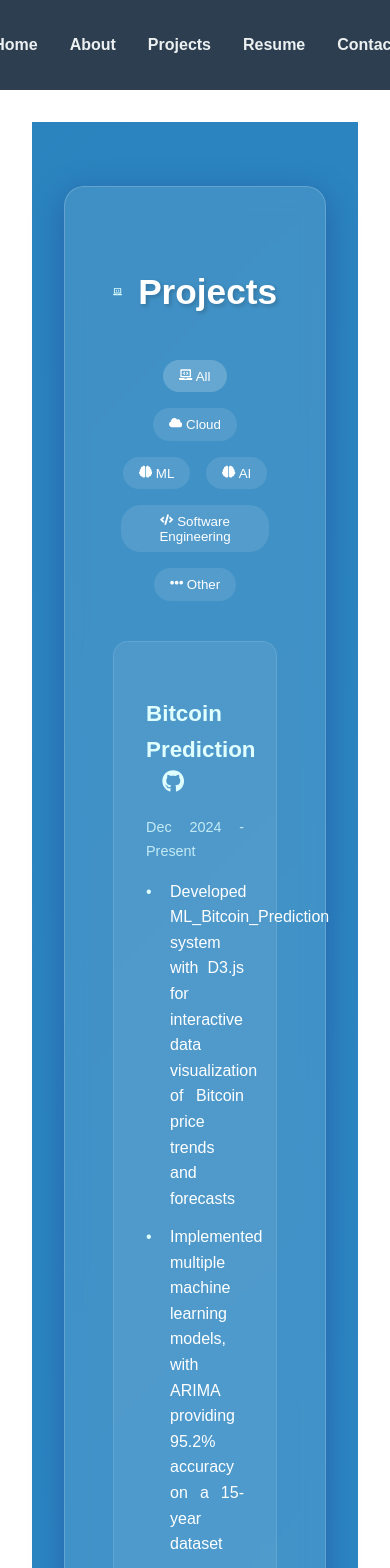
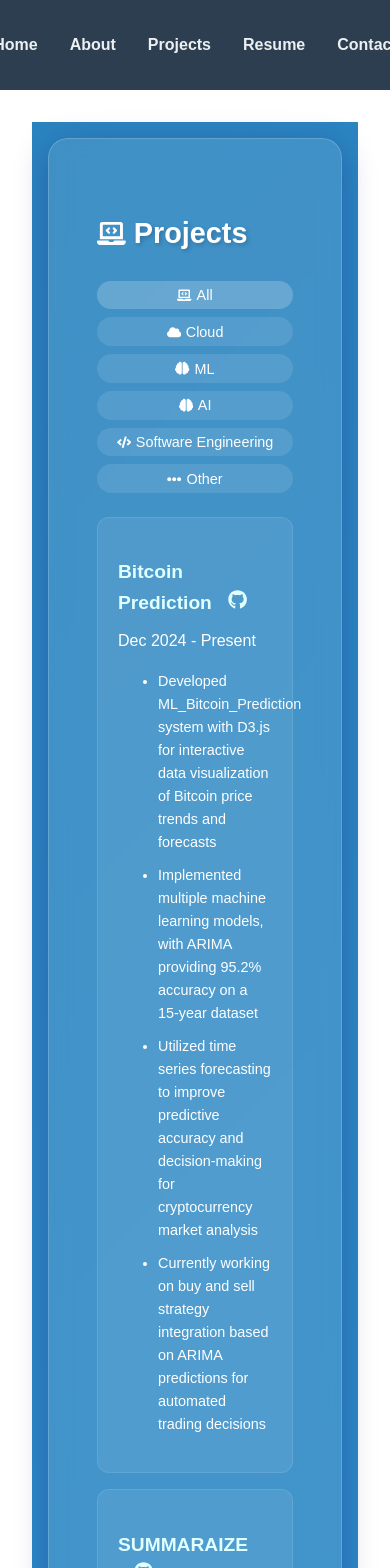
Before and after one commit to SuhasPalani/React_Portfolio, a React (Create React App) app: page /projects in a window 390 px wide. Shown: the top 1568 px of the page. Built offline with nearby package versions, Linux system fonts and the light colour scheme.

Commit message:
responsive fixed

```diff
--- a/src/components/Home.js
+++ b/src/components/Home.js
@@ -1,6 +1,6 @@
 import React, { useState, useEffect, useCallback, useMemo } from "react";
 import { Link } from "react-router-dom";
-import styled, { keyframes } from "styled-components";
+import styled, { keyframes} from "styled-components";
 import { FaGithub, FaLinkedin, FaTwitter } from "react-icons/fa";
 
 const gradientAnimation = keyframes`
@@ -20,17 +20,22 @@
   align-items: center;
   justify-content: center;
   min-height: 100vh;
-  padding: 2rem;
+  padding: 1rem;
   background: linear-gradient(-45deg, #00BFFF, #1E90FF, #4169E1, #0000FF);
   background-size: 400% 400%;
   animation: ${gradientAnimation} 15s ease infinite;
   color: #FFFFFF;
   overflow: hidden;
   position: relative;
+
+  @media (min-width: 768px) {
+    padding: 2rem;
+  }
 `;
 
 const ContentWrapper = styled.div`
-  max-width: 800px;
+  max-width: 100%;
+  width: 100%;
   text-align: center;
   display: flex;
   flex-direction: column;
@@ -39,67 +44,98 @@
   z-index: 10;
   backdrop-filter: blur(5px);
   background: rgba(255, 255, 255, 0.1);
-  padding: 3rem;
+  padding: 1.5rem;
   border-radius: 20px;
   box-shadow: 0 15px 35px rgba(0, 0, 0, 0.2);
+
+  @media (min-width: 768px) {
+    max-width: 800px;
+    padding: 3rem;
+  }
 `;
 
 const Title = styled.h1`
   font-family: "Montserrat", sans-serif;
-  font-size: 4.5rem;
-  margin-bottom: 1rem;
+  font-size: 2.5rem;
+  margin-bottom: 0.5rem;
   text-shadow: 3px 3px 6px rgba(0, 0, 0, 0.4);
   background: linear-gradient(45deg, #FF4500, #FFD700);
   -webkit-background-clip: text;
   color: transparent;
   position: relative;
   z-index: 2;
+
+  @media (min-width: 768px) {
+    font-size: 4.5rem;
+    margin-bottom: 1rem;
+  }
 `;
 
 const Subtitle = styled.h2`
   font-family: "Roboto Mono", monospace;
-  font-size: 2.2rem;
-  margin-bottom: 1.5rem;
+  font-size: 1.5rem;
+  margin-bottom: 1rem;
   color: #FFFFFF;
   position: relative;
   z-index: 2;
+
+  @media (min-width: 768px) {
+    font-size: 2.2rem;
+    margin-bottom: 1.5rem;
+  }
 `;
 
 const Paragraph = styled.p`
   font-family: "Open Sans", sans-serif;
-  font-size: 1.4rem;
-  max-width: 650px;
-  margin: 0 auto 2.5rem;
-  line-height: 1.7;
+  font-size: 1rem;
+  max-width: 100%;
+  margin: 0 auto 1.5rem;
+  line-height: 1.5;
   text-align: center;
   color: #FFFFFF;
   position: relative;
   z-index: 2;
+
+  @media (min-width: 768px) {
+    font-size: 1.4rem;
+    max-width: 650px;
+    margin-bottom: 2.5rem;
+    line-height: 1.7;
+  }
 `;
 
 const ButtonContainer = styled.div`
   display: flex;
-  gap: 1.5rem;
-  margin-bottom: 2.5rem;
-  justify-content: center;
-  width: 100%;
-  position: relative;
-  z-index: 2;
+  flex-direction: column;
+  align-items: stretch;
+  gap: 1rem;
+  margin: 1.5rem 0;
+  width: 90%;
+  max-width: 400px;
+
+  @media (min-width: 768px) {
+    flex-direction: row;
+    justify-content: center;
+    width: auto;
+    max-width: none;
+  }
 `;
 
 const Button = styled(Link)`
+  display: flex;
+  justify-content: center;
+  align-items: center;
   background-color: transparent;
   color: #FFD700;
-  padding: 1rem 2.5rem;
-  font-size: 1.3rem;
+  padding: 1rem;
+  font-size: clamp(0.9rem, 2.5vw, 1.3rem);
   border: 2px solid #FFD700;
   border-radius: 50px;
   cursor: pointer;
   transition: all 0.4s ease;
   text-decoration: none;
-  display: inline-block;
-  position: relative;
-  overflow: hidden;
+  min-height: 3rem;
+  width: 100%;
 
   &::before {
     content: '';
@@ -121,16 +157,35 @@
       left: 100%;
     }
   }
+
+  @media (min-width: 768px) {
+    width: auto;
+    min-width: 180px;
+    padding: 1rem 2.5rem;
+  }
+
+  /* Touch device optimization */
+  @media (hover: none) {
+    &:active {
+      transform: scale(0.98);
+    }
+  }
 `;
+
 
 const SocialIcons = styled.div`
   display: flex;
-  gap: 2rem;
-  font-size: 2rem;
+  gap: 1.5rem;
+  font-size: 1.5rem;
   justify-content: center;
   width: 100%;
   position: relative;
   z-index: 2;
+
+  @media (min-width: 768px) {
+    gap: 2rem;
+    font-size: 2rem;
+  }
 
   a {
     color: #bdc3c7;
--- a/src/components/Projects.js
+++ b/src/components/Projects.js
@@ -22,11 +22,15 @@
 
 const ResumeContainer = styled.section`
   min-height: 100vh;
-  padding: 4rem 2rem;
+  padding: 1rem;
   background: linear-gradient(-45deg, #2c3e50, #3498db, #2980b9, #34495e);
   background-size: 400% 400%;
   animation: ${gradientAnimation} 15s ease infinite;
   color: #fff;
+
+  @media (min-width: 768px) {
+    padding: 4rem 2rem;
+  }
 `;
 
 const ContentWrapper = styled.div`
@@ -46,74 +50,62 @@
 `;
 
 const SectionTitle = styled.h2`
-  font-size: 2.2rem;
+  font-size: 1.8rem;
   color: #fff;
-  margin-bottom: 2rem;
+  margin-bottom: 1.5rem;
   display: flex;
   align-items: center;
-  gap: 1rem;
+  gap: 0.5rem;
   text-shadow: 2px 2px 4px rgba(0, 0, 0, 0.2);
 
-  svg {
-    color: #e0ffff;
+  @media (min-width: 768px) {
+    font-size: 2.2rem;
+    gap: 1rem;
+    margin-bottom: 2rem;
   }
 `;
 
 const ExperienceItem = styled.div`
   background: rgba(255, 255, 255, 0.08);
-  padding: 2rem;
-  border-radius: 15px;
-  margin-bottom: 1.5rem;
+  padding: 1.25rem;
+  border-radius: 12px;
+  margin-bottom: 1rem;
   transition: all 0.3s ease;
   border: 1px solid rgba(255, 255, 255, 0.1);
 
-  &:hover {
-    transform: translateX(10px);
-    background: rgba(255, 255, 255, 0.12);
-    box-shadow: 0 5px 15px rgba(0, 0, 0, 0.1);
+  @media (min-width: 768px) {
+    padding: 2rem;
+    border-radius: 15px;
+    margin-bottom: 1.5rem;
   }
 
   h3 {
     color: #e0ffff;
-    margin-bottom: 0.8rem;
-    font-size: 1.4rem;
-    text-align: justify;
+    margin-bottom: 0.6rem;
+    font-size: 1.2rem;
+
+    @media (min-width: 768px) {
+      font-size: 1.4rem;
+      margin-bottom: 0.8rem;
+    }
   }
 
   .company {
-    color: #fff;
-    font-size: 1.1rem;
-    margin-bottom: 1rem;
-    opacity: 0.9;
-    text-align: justify;
-  }
+    font-size: 1rem;
 
-  .date {
-    color: #e0ffff;
-    font-size: 0.9rem;
-    opacity: 0.8;
-    text-align: justify;
-  }
-
-  ul {
-    list-style-type: none;
-    padding: 0;
-    text-align: justify;
+    @media (min-width: 768px) {
+      font-size: 1.1rem;
+    }
   }
 
   li {
-    margin-bottom: 0.8rem;
-    padding-left: 1.5rem;
-    position: relative;
-    line-height: 1.6;
+    font-size: 0.9rem;
+    margin-bottom: 0.6rem;
 
-    &:before {
-      content: "•";
-      position: absolute;
-      left: 0;
-      color: #e0ffff;
+    @media (min-width: 768px) {
+      font-size: 1rem;
+      margin-bottom: 0.8rem;
     }
-    text-align: justify;
   }
 `;
 
@@ -129,22 +121,40 @@
 `;
 
 const FilterContainer = styled.div`
-  display: flex;
-  justify-content: center;
-  margin-bottom: 2rem;
-  flex-wrap: wrap;
+  display: grid;
+  grid-template-columns: repeat(auto-fill, minmax(120px, 1fr));
+  gap: 0.5rem;
+  margin-bottom: 1.5rem;
+
+  @media (min-width: 768px) {
+    display: flex;
+    justify-content: center;
+    flex-wrap: wrap;
+    gap: 1rem;
+    margin-bottom: 2rem;
+  }
 `;
 
 const FilterButton = styled.button`
-  background: ${(props) =>
-    props.active ? "rgba(255, 255, 255, 0.2)" : "rgba(255, 255, 255, 0.1)"};
+  background: ${(props) => props.active ? "rgba(255, 255, 255, 0.2)" : "rgba(255, 255, 255, 0.1)"};
   color: #fff;
   border: none;
-  padding: 0.5rem 1rem;
-  margin: 0.5rem;
-  border-radius: 20px;
+  padding: 0.4rem 0.8rem;
+  border-radius: 15px;
+  font-size: 0.9rem;
   cursor: pointer;
   transition: all 0.3s ease;
+  display: flex;
+  align-items: center;
+  justify-content: center;
+  gap: 0.3rem;
+
+  @media (min-width: 768px) {
+    padding: 0.5rem 1rem;
+    font-size: 1rem;
+    gap: 0.5rem;
+  }
+
   &:hover {
     background: rgba(255, 255, 255, 0.3);
   }
```
